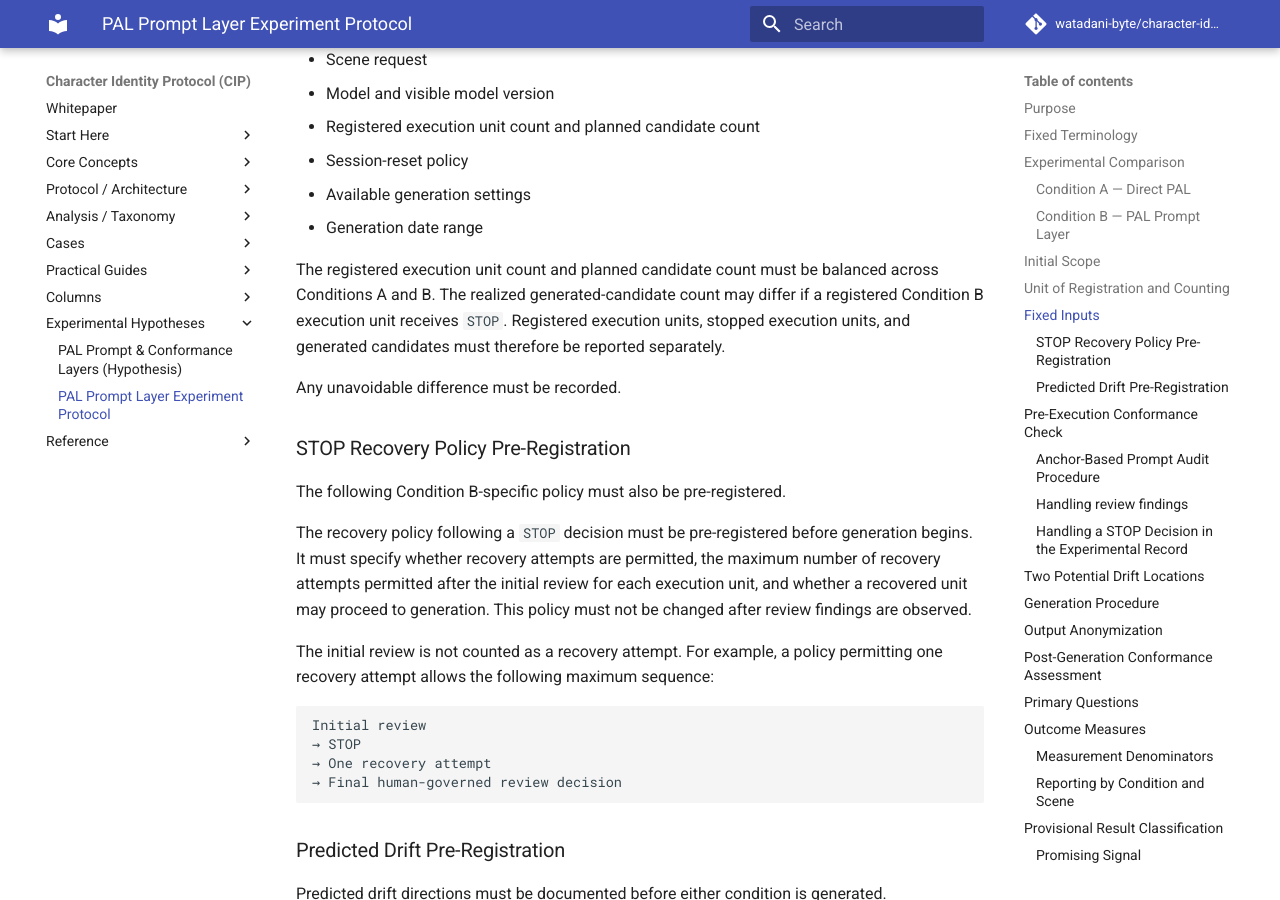
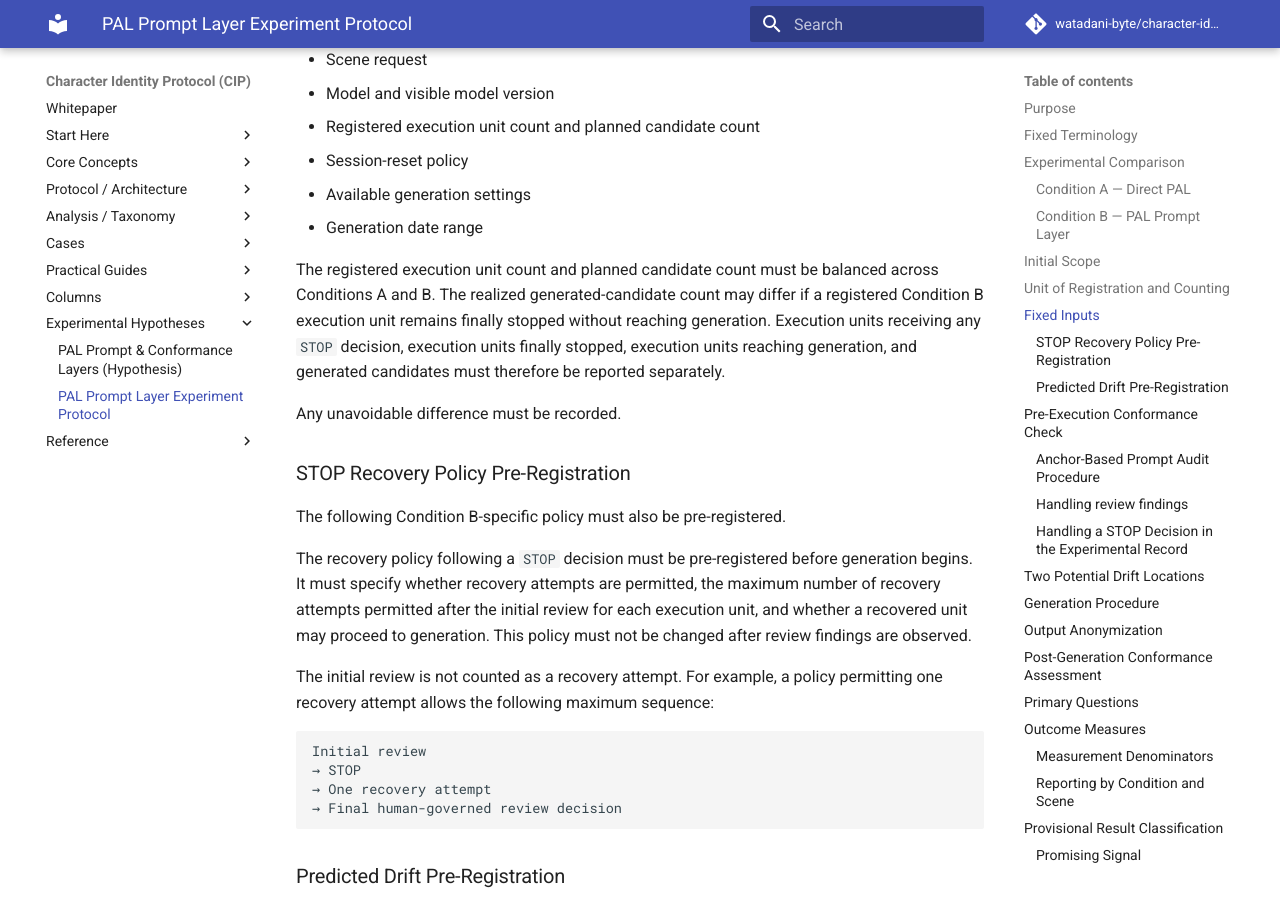
Before and after one commit to watadani-byte/character-identity-protocol, an MkDocs documentation site: the page built from docs/pal_prompt_layer_experiment_protocol.md, in a window 1280 px wide and 900 px high, scrolled down 4916 px. Built offline with MkDocs 1.6.1 and Material for MkDocs 9.7.7, drawn with Linux system fonts in a browser that asks for light colours; comment, search, counter and statistics services are not loaded; some of the changed text lies outside the part shown.

Commit message:
pal_prompt_layer_experiment_protocol.md を更新

```diff
--- a/docs/pal_prompt_layer_experiment_protocol.md
+++ b/docs/pal_prompt_layer_experiment_protocol.md
@@ -186,7 +186,7 @@ The following must remain the same between Conditions A and B:
 - Available generation settings
 - Generation date range
 
-The registered execution unit count and planned candidate count must be balanced across Conditions A and B. The realized generated-candidate count may differ if a registered Condition B execution unit receives `STOP`. Registered execution units, stopped execution units, and generated candidates must therefore be reported separately.
+The registered execution unit count and planned candidate count must be balanced across Conditions A and B. The realized generated-candidate count may differ if a registered Condition B execution unit remains finally stopped without reaching generation. Execution units receiving any `STOP` decision, execution units finally stopped, execution units reaching generation, and generated candidates must therefore be reported separately.
 
 Any unavoidable difference must be recorded.
 
```
Also changed, not shown: other parts of docs/pal_prompt_layer_experiment_protocol.md (+3 -1 lines).
